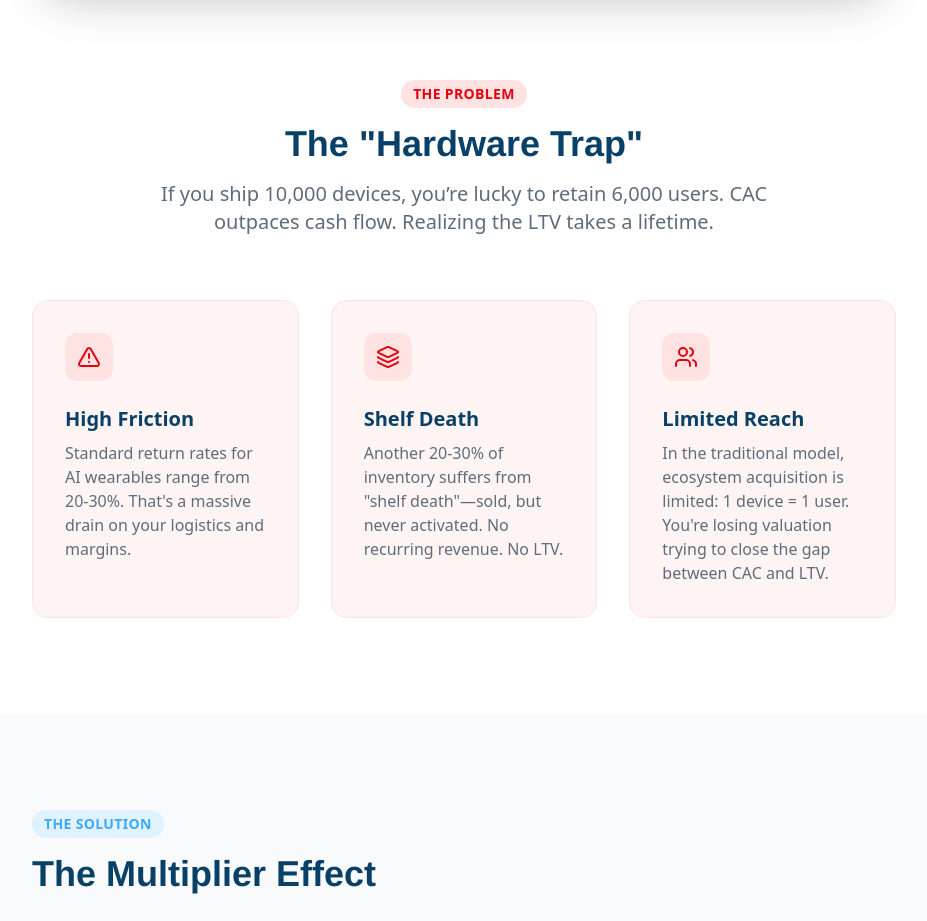
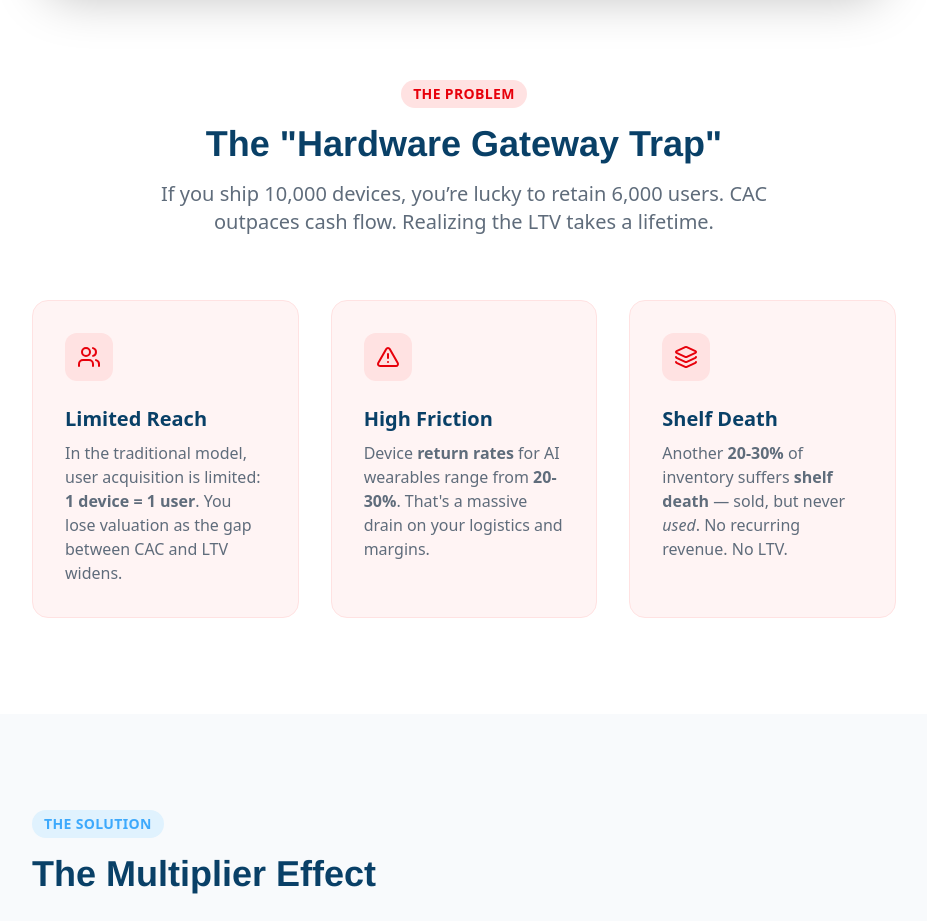
Before and after one commit to thinking-spot/techloop, a Next.js app: page /partners in a window 1280 px wide. Shown: the part 840-1761 px from the top of the page, without its empty margins (304-1231 px from the left). Built offline with nearby package versions, Linux system fonts and the light colour scheme.

Commit message:
Improve partner page copy

```diff
--- a/src/app/browse/page.tsx
+++ b/src/app/browse/page.tsx
@@ -7,7 +7,7 @@ export const revalidate = 3600;
 import type { Metadata } from "next";
 
 export const metadata: Metadata = {
-    title: "Browse AI Wearables | TechLoop",
+    title: "Browse AI Wearables | Techloop",
     description: "Rent the latest smart glasses, AI pins, and smart rings. Flexible plans, free shipping, swap anytime.",
     openGraph: {
         images: "/images/techloop-wordmark.png",
--- a/src/app/partners/page.tsx
+++ b/src/app/partners/page.tsx
@@ -51,7 +51,7 @@ export default function PartnersPage() {
                 <div className="max-w-6xl mx-auto">
                     <div className="text-center mb-16">
                         <div className="inline-block px-3 py-1 bg-red-100 text-red-600 rounded-full text-sm font-bold uppercase tracking-wide mb-4">The Problem</div>
-                        <h2 className="font-display text-4xl font-bold text-headline mb-4">The &quot;Hardware Trap&quot;</h2>
+                        <h2 className="font-display text-4xl font-bold text-headline mb-4">The &quot;Hardware Gateway Trap&quot;</h2>
                         <p className="text-xl text-paragraph max-w-2xl mx-auto">
                             If you ship 10,000 devices, you’re lucky to retain 6,000 users. CAC outpaces cash flow. Realizing the LTV takes a lifetime.
                         </p>
@@ -61,31 +61,31 @@ export default function PartnersPage() {
                         {/* Card 1 */}
                         <div className="bg-[#FFF4F4] p-8 rounded-2xl border border-red-100">
                             <div className="w-12 h-12 bg-red-100 text-red-600 rounded-xl flex items-center justify-center mb-6">
+                                <Users size={24} />
+                            </div>
+                            <h3 className="text-xl font-bold text-headline mb-2">Limited Reach</h3>
+                            <p className="text-paragraph">
+                                In the traditional model, user acquisition is limited: <b>1 device = 1 user</b>. You lose valuation as the gap between CAC and LTV widens.
+                            </p>
+                        </div>
+                        {/* Card 2 */}
+                        <div className="bg-[#FFF4F4] p-8 rounded-2xl border border-red-100">
+                            <div className="w-12 h-12 bg-red-100 text-red-600 rounded-xl flex items-center justify-center mb-6">
                                 <AlertTriangle size={24} />
                             </div>
                             <h3 className="text-xl font-bold text-headline mb-2">High Friction</h3>
                             <p className="text-paragraph">
-                                Standard return rates for AI wearables range from 20-30%. That&apos;s a massive drain on your logistics and margins.
+                                Device <b>return rates</b> for AI wearables range from <b>20-30%</b>. That&apos;s a massive drain on your logistics and margins.
                             </p>
                         </div>
-                        {/* Card 2 */}
+                        {/* Card 3 */}
                         <div className="bg-[#FFF4F4] p-8 rounded-2xl border border-red-100">
                             <div className="w-12 h-12 bg-red-100 text-red-600 rounded-xl flex items-center justify-center mb-6">
                                 <Layers size={24} />
                             </div>
                             <h3 className="text-xl font-bold text-headline mb-2">Shelf Death</h3>
                             <p className="text-paragraph">
-                                Another 20-30% of inventory suffers from &quot;shelf death&quot;—sold, but never activated. No recurring revenue. No LTV.
-                            </p>
-                        </div>
-                        {/* Card 3 */}
-                        <div className="bg-[#FFF4F4] p-8 rounded-2xl border border-red-100">
-                            <div className="w-12 h-12 bg-red-100 text-red-600 rounded-xl flex items-center justify-center mb-6">
-                                <Users size={24} />
-                            </div>
-                            <h3 className="text-xl font-bold text-headline mb-2">Limited Reach</h3>
-                            <p className="text-paragraph">
-                                In the traditional model, ecosystem acquisition is limited: 1 device = 1 user. You&apos;re losing valuation trying to close the gap between CAC and LTV.
+                                Another <b>20-30%</b> of inventory suffers <b>shelf death</b> — sold, but never <i>used</i>. No recurring revenue. No LTV.
                             </p>
                         </div>
                     </div>
```
